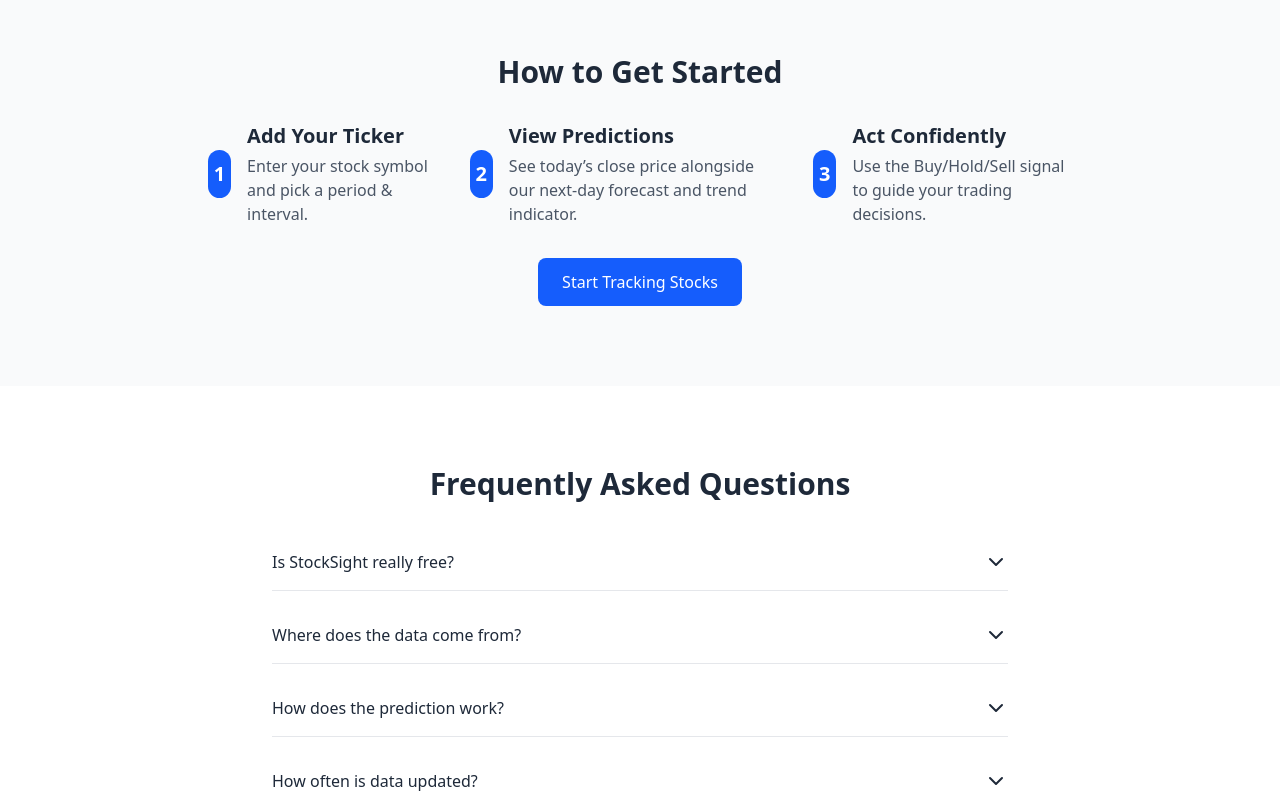
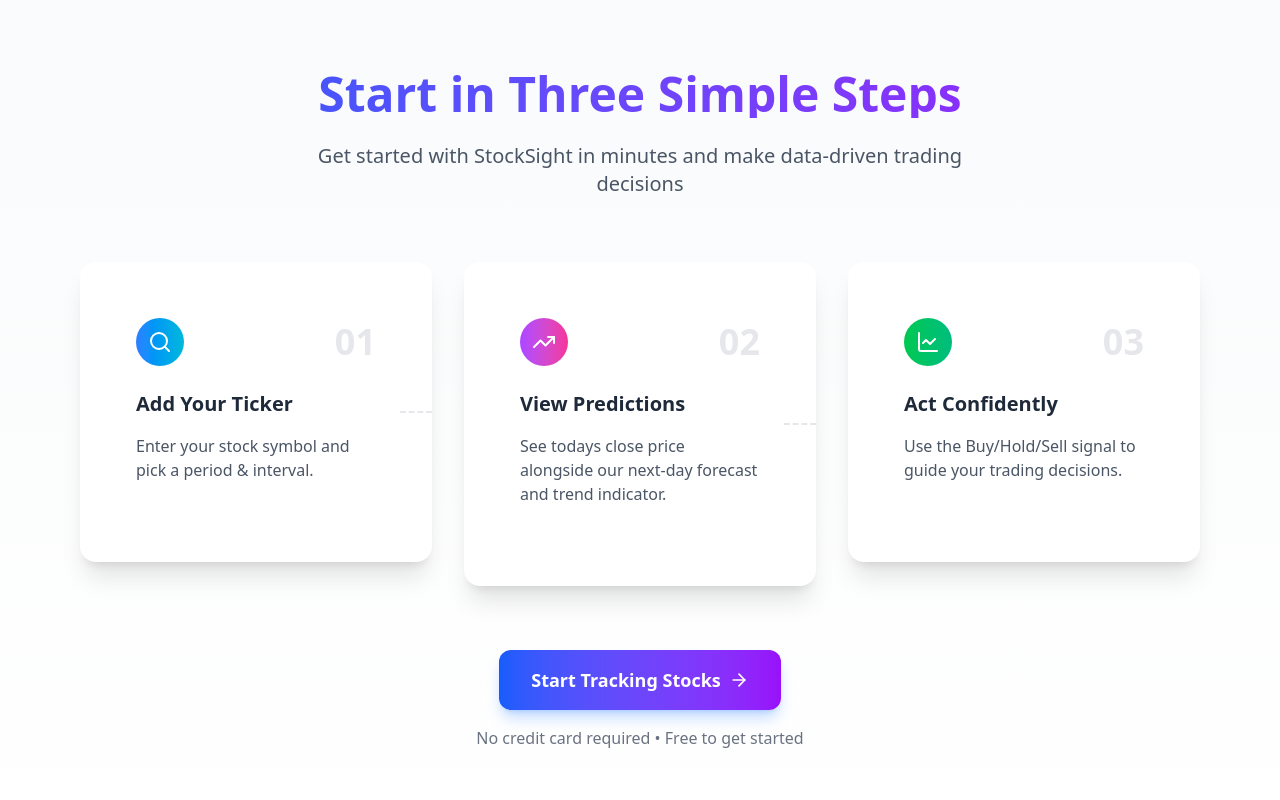
Before and after one commit to raghavxkatta/smartStock-2, a React (Vite) app in the folder frontend/: page / in a window 1280 px wide. Shown: the part 1300-2100 px from the top of the page. Built offline with nearby package versions, Linux system fonts and the light colour scheme.

Commit message:
Refactor:Enhanced the GetStarted Section on the home page

```diff
--- a/frontend/src/pages/Home.jsx
+++ b/frontend/src/pages/Home.jsx
@@ -1,7 +1,8 @@
 import React, { useState } from 'react';
 import { motion } from 'framer-motion';
 import { ChevronDown, ChevronUp } from 'lucide-react';
-import {TrendingUp, ArrowRight} from 'lucide-react';
+import { TrendingUp, ArrowRight } from 'lucide-react';
+import { Search, LineChart } from 'lucide-react';
 
 import Header from '../components/Header'
 const containerVariants = {
@@ -43,6 +44,30 @@
     {
         q: 'Is this investment advice?',
         a: 'No—this is an educational tool. Always conduct your own research before trading.'
+    }
+];
+
+const steps = [
+    {
+        num: 1,
+        title: 'Add Your Ticker',
+        desc: 'Enter your stock symbol and pick a period & interval.',
+        icon: Search ,
+        color: 'from-blue-500 to-cyan-500'
+    },
+    {
+        num: 2,
+        title: 'View Predictions',
+        desc: 'See todays close price alongside our next-day forecast and trend indicator.',
+        icon: TrendingUp ,
+        color: 'from-purple-500 to-pink-500'
+    },
+    {
+        num: 3,
+        title: 'Act Confidently',
+    desc: 'Use the Buy/Hold/Sell signal to guide your trading decisions.',
+    icon: LineChart ,
+        color: 'from-green-500 to-emerald-500'
     }
 ];
 
@@ -177,7 +202,7 @@
                 </motion.div>
 
                 {/* Add this to your global CSS or Tailwind config */}
-                <style jsx>{`
+                {/* <style jsx>{`
         @keyframes blob {
           0% { transform: translate(0px, 0px) scale(1); }
           33% { transform: translate(30px, -50px) scale(1.1); }
@@ -193,7 +218,7 @@
         .animation-delay-4000 {
           animation-delay: 4s;
         }
-      `}</style>
+      `}</style> */}
             </section>
 
 
@@ -248,65 +273,86 @@
                 </div>
             </section>
 
-            {/* Get Started Section */}
-            <section id="get-started" className="py-20 bg-gray-50">
-                <div className="max-w-4xl mx-auto px-4 text-center">
-                    <motion.h2
-                        className="text-3xl font-bold mb-8"
-                        variants={itemVariants}
-                        initial="hidden"
-                        whileInView="visible"
+
+{/* Get Started Section */}
+            <section id="get-started" className="relative py-24 bg-gradient-to-b from-gray-50 to-white">
+                {/* Background Pattern */}
+                <div className="absolute inset-0 bg-grid-gray-100 opacity-40" />
+
+                <div className="relative max-w-6xl mx-auto px-4">
+                    <motion.div
+                        initial={{ opacity: 0, y: 20 }}
+                        whileInView={{ opacity: 1, y: 0 }}
                         viewport={{ once: true }}
+                        className="text-center mb-16"
                     >
-                        How to Get Started
-                    </motion.h2>
-                    <motion.div
-                        className="flex flex-col md:flex-row justify-center items-start md:items-center gap-8 mb-8"
-                        variants={containerVariants}
-                        initial="hidden"
-                        whileInView="visible"
-                        viewport={{ once: true }}
-                    >
-                        {[
-                            {
-                                num: 1,
-                                title: 'Add Your Ticker',
-                                desc: 'Enter your stock symbol and pick a period & interval.'
-                            },
-                            {
-                                num: 2,
-                                title: 'View Predictions',
-                                desc: 'See today’s close price alongside our next-day forecast and trend indicator.'
-                            },
-                            {
-                                num: 3,
-                                title: 'Act Confidently',
-                                desc: 'Use the Buy/Hold/Sell signal to guide your trading decisions.'
-                            }
-                        ].map(step => (
+                        <motion.h2
+                            className="text-4xl md:text-5xl font-bold mb-6 bg-gradient-to-r from-blue-600 to-purple-600 bg-clip-text text-transparent"
+                        >
+                            Start in Three Simple Steps
+                        </motion.h2>
+                        <p className="text-xl text-gray-600 max-w-2xl mx-auto">
+                            Get started with StockSight in minutes and make data-driven trading decisions
+                        </p>
+                    </motion.div>
+
+                    <div className="grid md:grid-cols-3 gap-8 mb-16">
+                        {steps.map((step, index) => (
                             <motion.div
                                 key={step.num}
-                                className="flex items-start md:items-center gap-4"
-                                variants={itemVariants}
+                                initial={{ opacity: 0, y: 20 }}
+                                whileInView={{ opacity: 1, y: 0 }}
+                                viewport={{ once: true }}
+                                transition={{ delay: index * 0.2 }}
+                                className="relative group"
                             >
-                                <div className="h-12 w-12 flex items-center justify-center bg-blue-600 text-white rounded-full text-xl font-bold">
-                                    {step.num}
-                                </div>
-                                <div className="text-left">
-                                    <h4 className="text-xl font-semibold mb-1">{step.title}</h4>
-                                    <p className="text-gray-600">{step.desc}</p>
+                                <div className="relative z-10 bg-white rounded-2xl p-8 shadow-xl hover:shadow-2xl transition-shadow duration-300">
+                                    {/* Gradient Border */}
+                                    <div className={`absolute inset-0 bg-gradient-to-r ${step.color} opacity-0 group-hover:opacity-100 transition-opacity duration-300 rounded-2xl -m-0.5`} />
+                                    <div className="relative bg-white rounded-2xl p-6">
+                                        {/* Icon & Number */}
+                                        <div className="flex items-center justify-between mb-6">
+                                            <div className={`w-12 h-12 rounded-full bg-gradient-to-r ${step.color} flex items-center justify-center text-white`}>
+                                                <step.icon size={24} />
+                                            </div>
+                                            <span className="text-4xl font-bold text-gray-200">0{step.num}</span>
+                                        </div>
+
+                                        {/* Content */}
+                                        <h3 className="text-xl font-bold mb-4">{step.title}</h3>
+                                        <p className="text-gray-600 mb-6">{step.desc}</p>
+
+                                        {/* Progress Line */}
+                                        {index < steps.length - 1 && (
+                                            <div className="hidden md:block absolute top-1/2 left-full w-8 border-t-2 border-dashed border-gray-200 -translate-y-1/2" />
+                                        )}
+                                    </div>
                                 </div>
                             </motion.div>
                         ))}
+                    </div>
+
+                    {/* CTA Button */}
+                    <motion.div
+                        className="text-center"
+                        initial={{ opacity: 0, y: 20 }}
+                        whileInView={{ opacity: 1, y: 0 }}
+                        viewport={{ once: true }}
+                    >
+                        <motion.a
+                            href="/signup"
+                            className="inline-flex items-center px-8 py-4 bg-gradient-to-r from-blue-600 to-purple-600 text-white rounded-xl text-lg font-semibold shadow-lg shadow-blue-500/30 hover:shadow-blue-500/50 transition-all duration-300 group"
+                            whileHover={{ scale: 1.05 }}
+                            whileTap={{ scale: 0.95 }}
+                        >
+                            Start Tracking Stocks
+                            <ArrowRight className="ml-2 w-5 h-5 group-hover:translate-x-1 transition-transform" />
+                        </motion.a>
+
+                        <p className="mt-4 text-gray-500">
+                            No credit card required • Free to get started
+                        </p>
                     </motion.div>
-                    <motion.button
-                        className="px-6 py-3 bg-blue-600 text-white rounded-lg font-medium hover:bg-blue-700 focus:outline-none"
-                        variants={buttonVariants}
-                        whileHover="hover"
-                        whileTap="tap"
-                    >
-                        Start Tracking Stocks
-                    </motion.button>
                 </div>
             </section>
 
```
Also changed, not shown: frontend/src/App.css (+15 -0 lines).
